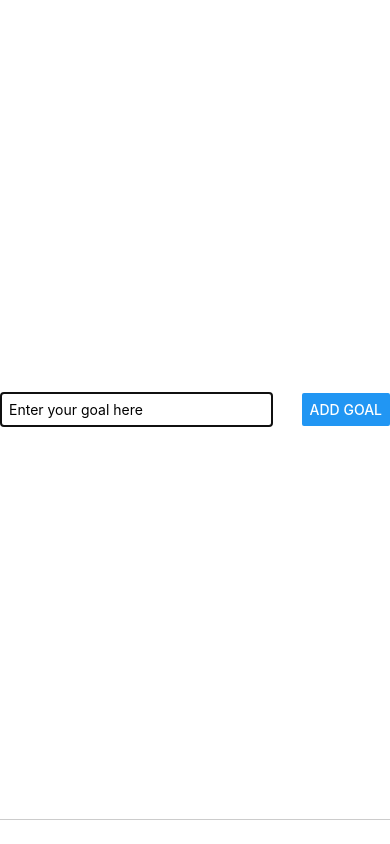
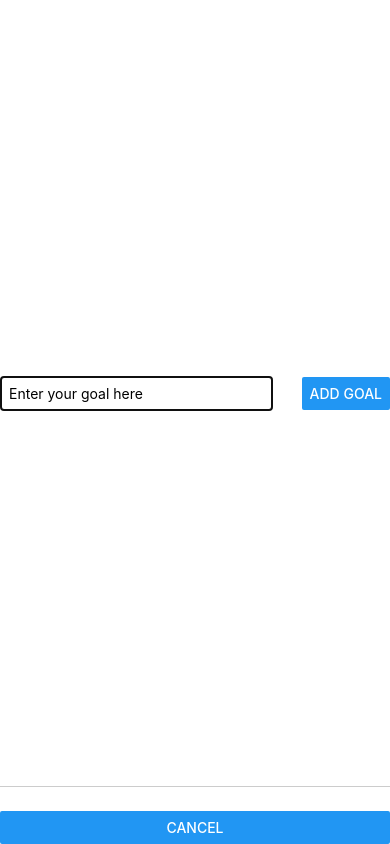
Before and after one commit to sunnyvuu/GoalGetter, a React Native app in the folder CoolProject/: screen / in a window 390 px wide. Both pictures are taken after a click on the button "ADD NEW GOAL". Built offline with nearby package versions, Linux system fonts and the light colour scheme.

Commit message:
added a close button to goal input modal

```diff
--- a/CoolProject/App.js
+++ b/CoolProject/App.js
@@ -11,6 +11,11 @@ export default function App() {
   function startAddGoalHandler() {
     setModalIsVisible(true);
   }
+
+  function closeAddGoalHandler() {
+    setModalIsVisible(false);
+  }
+
   function addGoalHandler(enteredGoalText) {
       setGoals((currentGoals) => [
       ...currentGoals,
@@ -26,10 +31,14 @@ export default function App() {
 
   return (
     <View style={styles.appContainer}>
-      <Button title='Add New Goal' color={'pink'} onPress={startAddGoalHandler} />
-      {modalIsVisible && <GoalInput
+      <GoalInput
         onAddGoal={addGoalHandler}
-      />}
+        visible={modalIsVisible}
+        closeModal={closeAddGoalHandler}
+      />
+      <View>
+        <Button title='Add New Goal' color={'pink'} onPress={startAddGoalHandler} />
+      </View>
       <View style={styles.goalsContainer}>
         <FlatList
           data={goals}
--- a/CoolProject/components/GoalInput.js
+++ b/CoolProject/components/GoalInput.js
@@ -14,7 +14,7 @@ function GoalInput(props) {
     }
 
     return (
-      <Modal>
+      <Modal visible={props.visible} animationType="slide">
         <View style={styles.inputContainer}>
           <TextInput placeholder='Enter your goal here'
             style={styles.textInput}
@@ -22,6 +22,10 @@ function GoalInput(props) {
             value={enteredGoalText}
           />
           <Button title='Add Goal' onPress={addGoalHandler}/>
+
+        </View>
+        <View>
+          <Button title='Cancel' onPress={props.closeModal}/>
         </View>
       </Modal>
 
```
